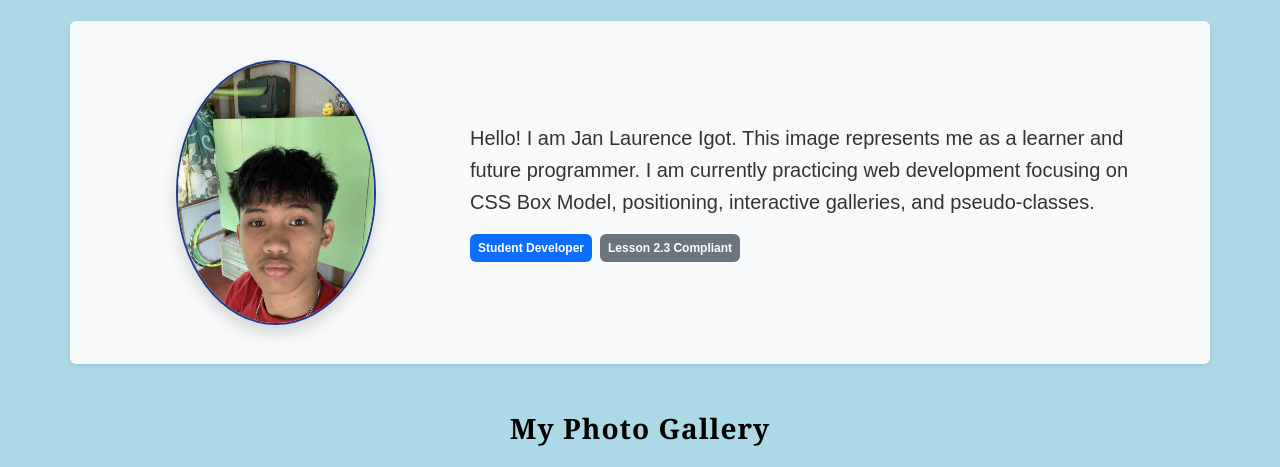
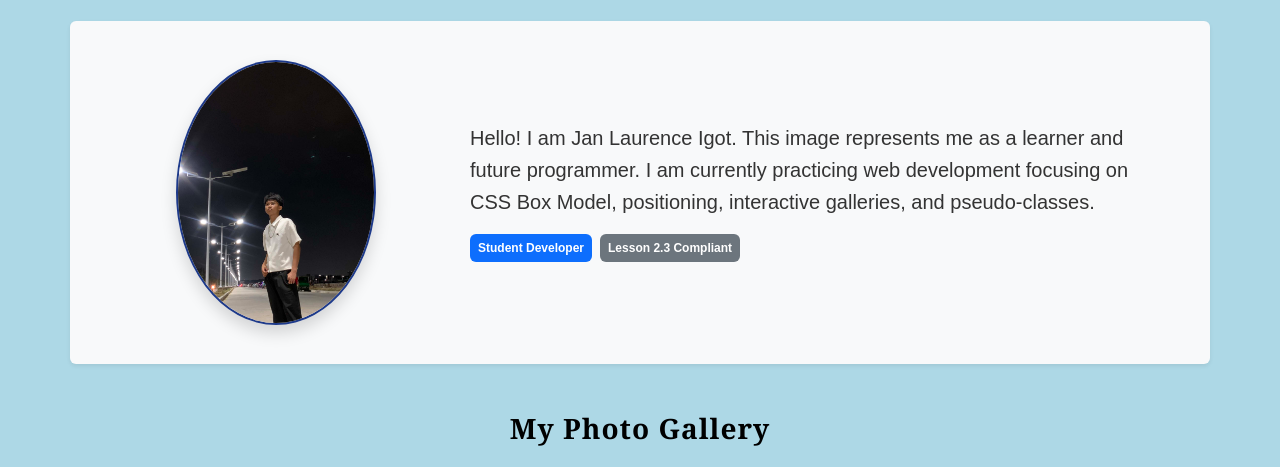
Before and after one commit to IgotJanlaurence/My-Personal-Profile-Webpage, a plain HTML site: page index.html in a window 1280 px wide. Shown: the part 296-763 px from the top of the page. Drawn offline with nearby package versions, Linux system fonts and the light colour scheme.

Commit message:
Update index.html

```diff
--- a/index.html
+++ b/index.html
@@ -47,7 +47,7 @@
         <!-- Profile Info Section using Bootstrap Grid -->
         <div class="row align-items-center bg-light p-4 rounded shadow-sm">
             <div class="col-lg-4 text-center mb-3 mb-lg-0">
-                <img src="a3cda980-d5c3-46c0-9ae6-7ce28dd5495e.jpeg"
+                <img src="08c49234-a250-40e4-8453-442397853b88.jpeg"
                      alt="My Profile Picture"
                      class="img-fluid rounded-circle shadow" style="max-width: 200px;">
             </div>
```
